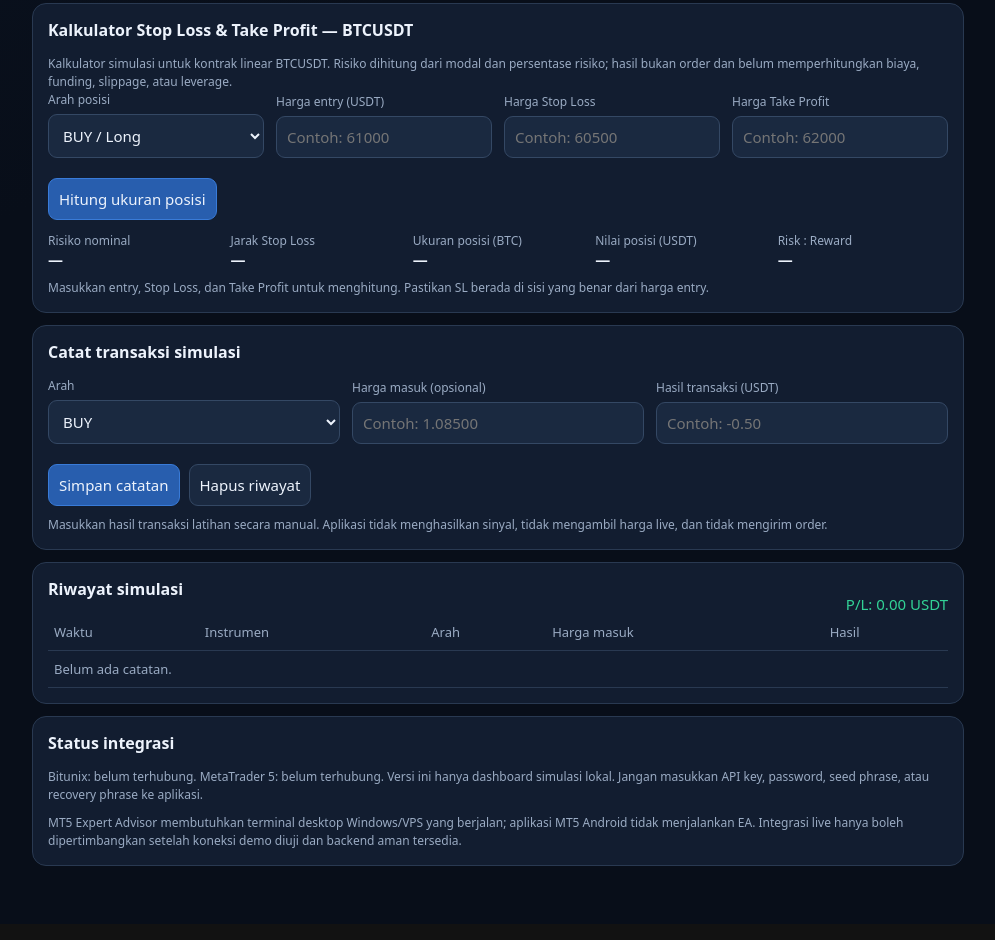
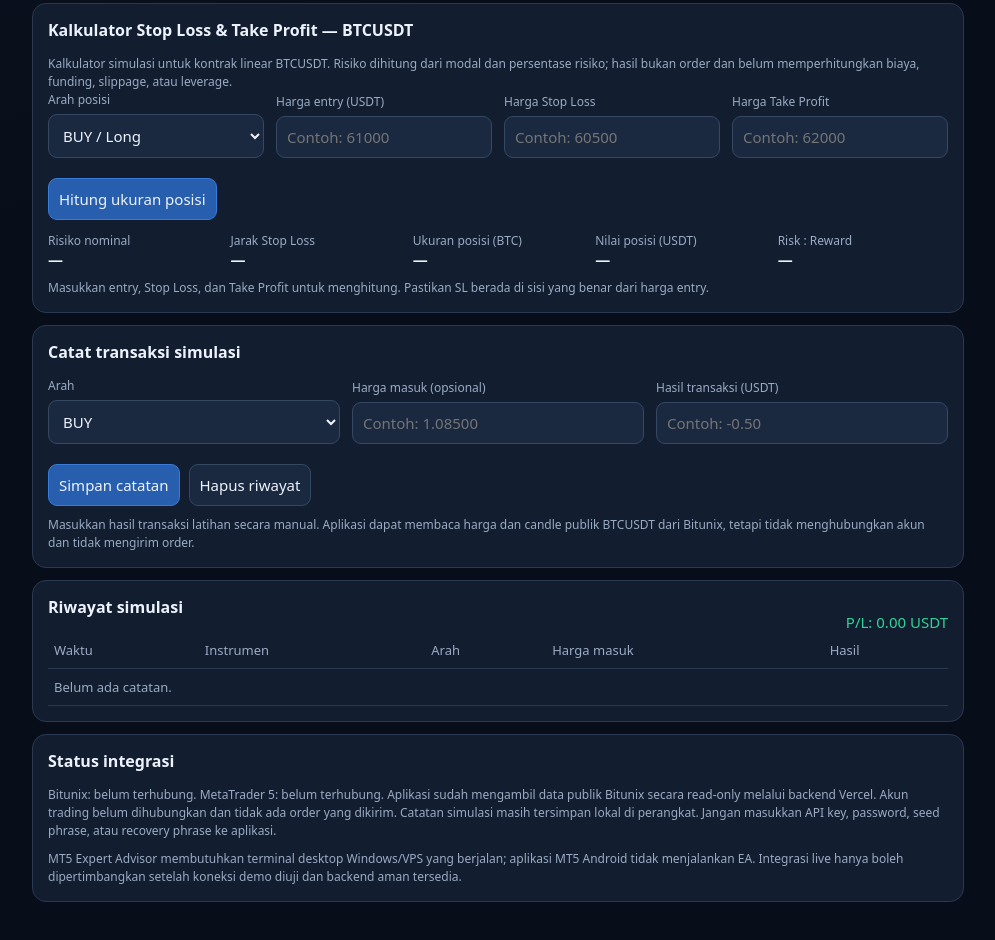
Before and after one commit to etriminanto-tech/phantom-ea-lite, a plain HTML site: page index.html in a window 1280 px wide. Shown: the part 2216-3156 px from the top of the page, without its empty margins (142-1137 px from the left). Drawn offline with Linux system fonts and the light colour scheme.

Commit message:
Clarify public Bitunix read-only data integration

```diff
--- a/index.html
+++ b/index.html
@@ -124,10 +124,10 @@ table{width:100%;border-collapse:collapse;font-size:13px}th,td{text-align:left;p
  <div class="field"><label for="direction">Arah</label><select id="direction"><option>BUY</option><option>SELL</option></select></div>
  <div class="field"><label for="entry">Harga masuk (opsional)</label><input id="entry" type="number" step="any" placeholder="Contoh: 1.08500"></div>
  <div class="field"><label for="result">Hasil transaksi (USDT)</label><input id="result" type="number" step="0.01" placeholder="Contoh: -0.50"></div>
-</div><div class="buttons"><button class="primary" id="add">Simpan catatan</button><button id="clear">Hapus riwayat</button></div><p class="note">Masukkan hasil transaksi latihan secara manual. Aplikasi tidak menghasilkan sinyal, tidak mengambil harga live, dan tidak mengirim order.</p></section>
+</div><div class="buttons"><button class="primary" id="add">Simpan catatan</button><button id="clear">Hapus riwayat</button></div><p class="note">Masukkan hasil transaksi latihan secara manual. Aplikasi dapat membaca harga dan candle publik BTCUSDT dari Bitunix, tetapi tidak menghubungkan akun dan tidak mengirim order.</p></section>
 <section class="card"><div class="row" style="justify-content:space-between"><h2>Riwayat simulasi</h2><span class="muted" id="sum">P/L: 0.00 USDT</span></div>
 <div id="history-wrap"><table><thead><tr><th>Waktu</th><th>Instrumen</th><th>Arah</th><th>Harga masuk</th><th>Hasil</th></tr></thead><tbody id="history"><tr><td colspan="5" class="muted">Belum ada catatan.</td></tr></tbody></table></div></section>
-<section class="card"><h2>Status integrasi</h2><p class="note">Bitunix: belum terhubung. MetaTrader 5: belum terhubung. Versi ini hanya dashboard simulasi lokal. Jangan masukkan API key, password, seed phrase, atau recovery phrase ke aplikasi.</p><p class="note">MT5 Expert Advisor membutuhkan terminal desktop Windows/VPS yang berjalan; aplikasi MT5 Android tidak menjalankan EA. Integrasi live hanya boleh dipertimbangkan setelah koneksi demo diuji dan backend aman tersedia.</p></section>
+<section class="card"><h2>Status integrasi</h2><p class="note">Bitunix: belum terhubung. MetaTrader 5: belum terhubung. Aplikasi sudah mengambil data publik Bitunix secara read-only melalui backend Vercel. Akun trading belum dihubungkan dan tidak ada order yang dikirim. Catatan simulasi masih tersimpan lokal di perangkat. Jangan masukkan API key, password, seed phrase, atau recovery phrase ke aplikasi.</p><p class="note">MT5 Expert Advisor membutuhkan terminal desktop Windows/VPS yang berjalan; aplikasi MT5 Android tidak menjalankan EA. Integrasi live hanya boleh dipertimbangkan setelah koneksi demo diuji dan backend aman tersedia.</p></section>
 </main>
 <script>
 (()=>{const $=id=>document.getElementById(id);const KEY='phantom-ea-lite-v02';let rows=[];
```
